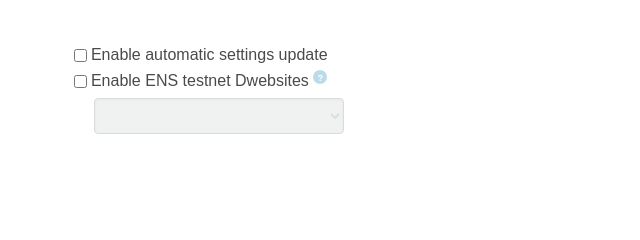
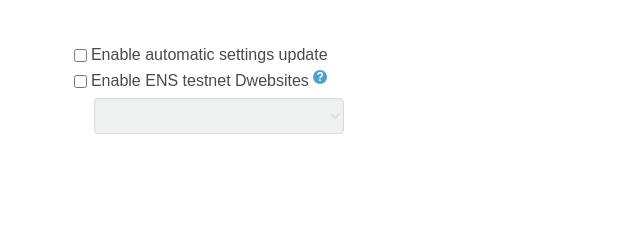
Before and after one commit to almonit/almonit-plugin, a browser extension: page pages/settings.html in a window 1280 px wide. Shown: the part 323-563 px from the top of the page, 332-972 px from the left. Drawn offline with Linux system fonts and the light colour scheme; a web font is replaced by a local one.

Commit message:
change help-tip size and color

```diff
--- a/pages/settings.css
+++ b/pages/settings.css
@@ -349,7 +349,7 @@
 .help-tip {
   position: relative;
   text-align: center;
-  background-color: #bcdbea;
+  background-color: #51a0c8;
   border-radius: 50%;
   top: -5px;
   width: 14px;
@@ -363,7 +363,7 @@
 .help-tip:before {
   content: "?";
   font-weight: bold;
-  font-size: 7pt;
+  font-size: 9pt;
   color: #fff;
 }
 
```
